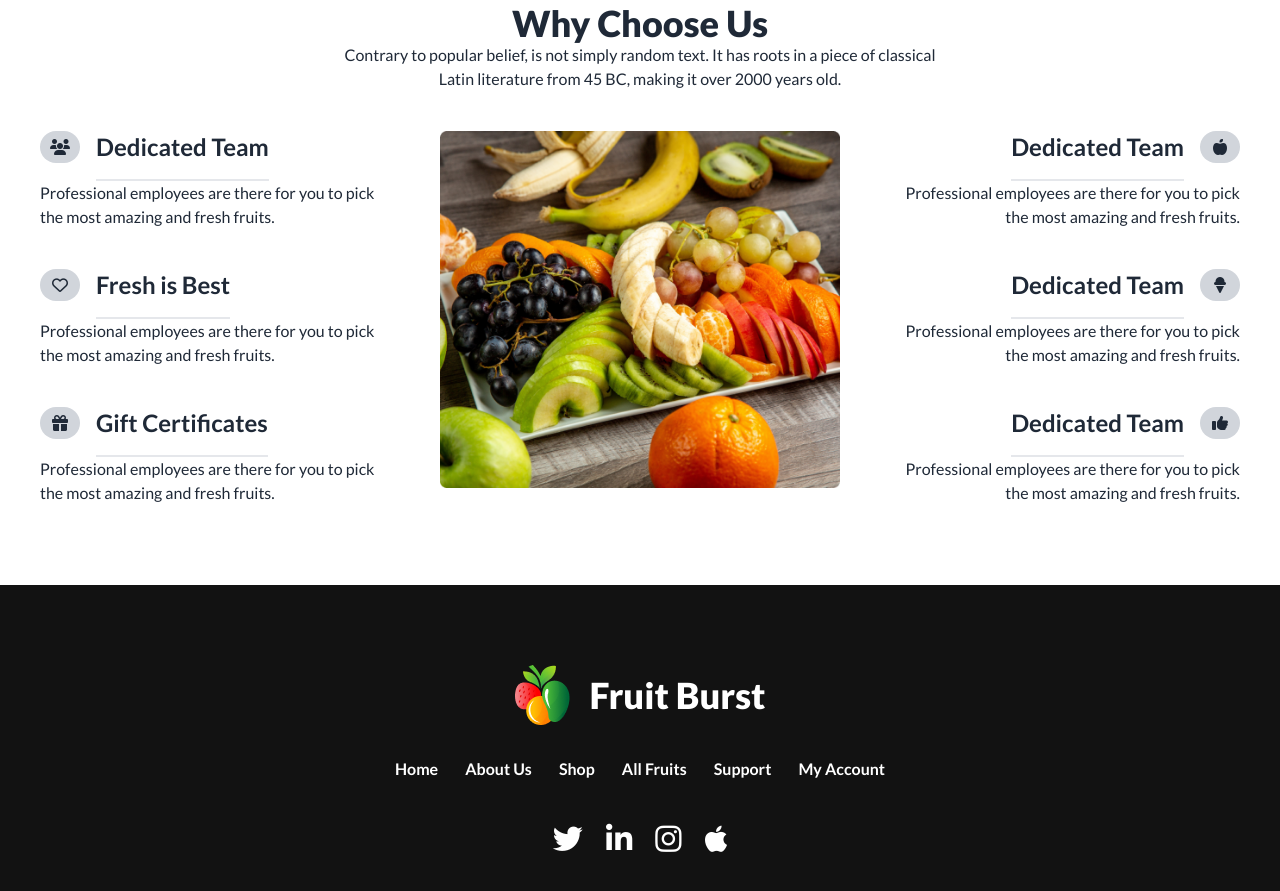
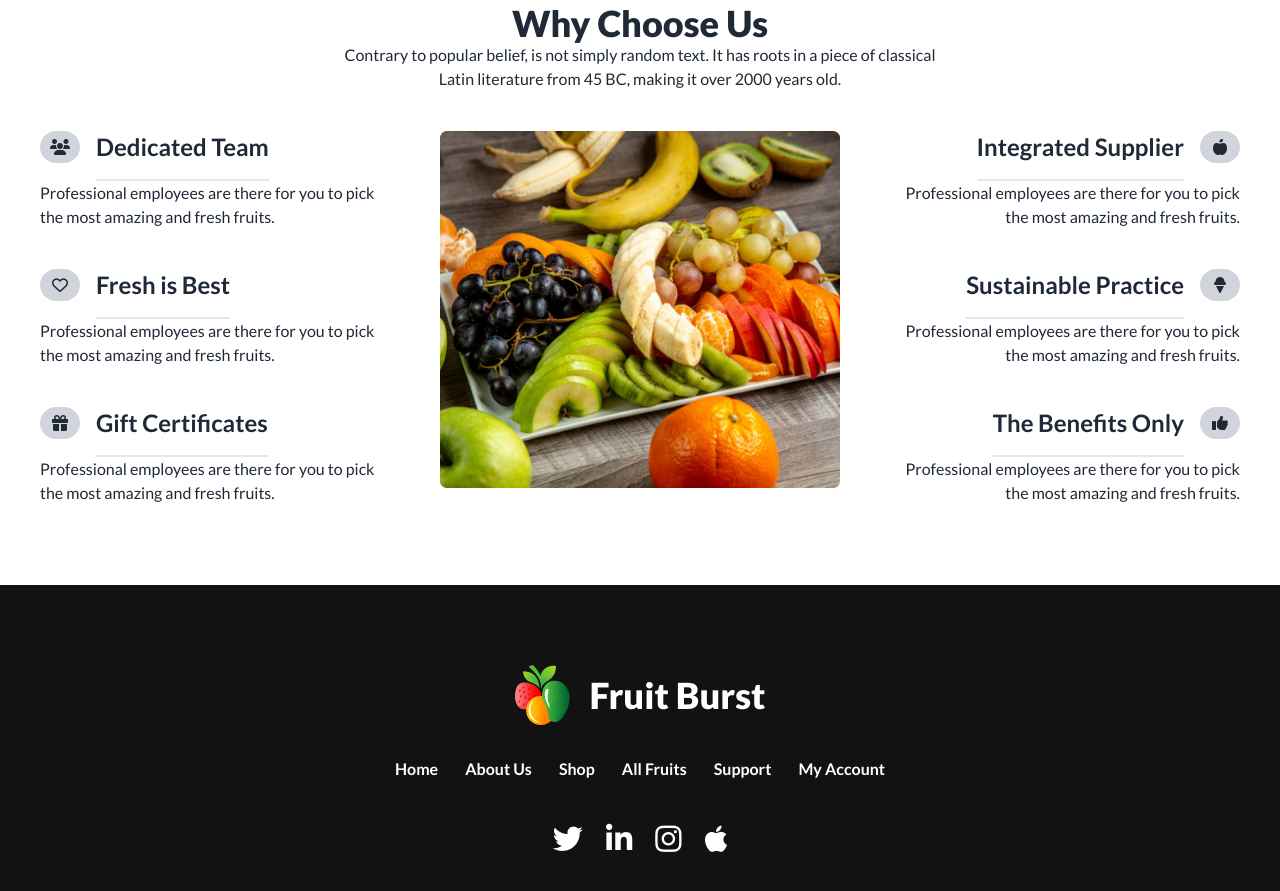
Before and after one commit to sharmin231/fruit-zone-website, a plain HTML site: page index.html in a window 1280 px wide. Shown: the part 2395-3286 px from the top of the page. Drawn offline with nearby package versions, Linux system fonts and the light colour scheme.

Commit message:
added the changes

```diff
--- a/index.html
+++ b/index.html
@@ -468,7 +468,7 @@
                 <div>
                     <div class="pb-10 text-right">
                         <div class="flex gap-4 justify-end">
-                            <h4 class="pb-4 border-b-2 text-2xl font-bold ">Dedicated Team</h4>
+                            <h4 class="pb-4 border-b-2 text-2xl font-bold ">Integrated Supplier</h4>
                             <span><i class="fa-solid fa-apple-whole bg-gray-300 w-10 h-8 rounded-full flex justify-center items-center"></i></span>
                         </div>
                         <p>Professional employees are there for you to pick <br>
@@ -476,7 +476,7 @@
                     </div>
                     <div class="pb-10 text-right">
                         <div class="flex gap-4 justify-end">
-                            <h4 class="pb-4 border-b-2 text-2xl font-bold ">Dedicated Team</h4>
+                            <h4 class="pb-4 border-b-2 text-2xl font-bold ">Sustainable Practice</h4>
                             <span><i class="fa-solid fa-ice-cream bg-gray-300 w-10 h-8 rounded-full flex justify-center items-center"></i></span>
                         </div>
                         <p>Professional employees are there for you to pick <br>
@@ -484,7 +484,7 @@
                     </div>
                     <div class="pb-10 text-right">
                         <div class="flex gap-4 justify-end">
-                            <h4 class="pb-4 border-b-2 text-2xl font-bold ">Dedicated Team</h4>
+                            <h4 class="pb-4 border-b-2 text-2xl font-bold ">The Benefits Only</h4>
                             <span><i class="fa-solid fa-thumbs-up bg-gray-300 w-10 h-8 rounded-full flex justify-center items-center"></i></span>
                         </div>
                         <p>Professional employees are there for you to pick <br>
```
